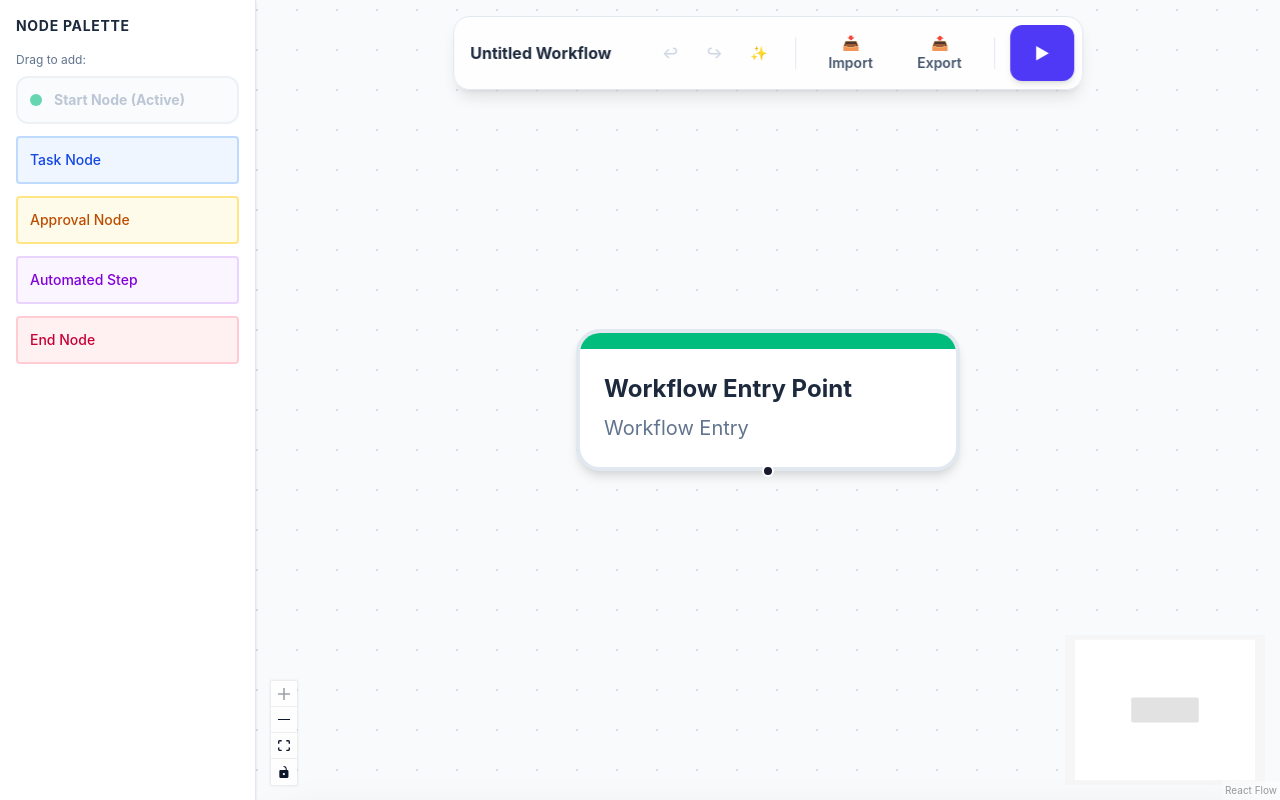
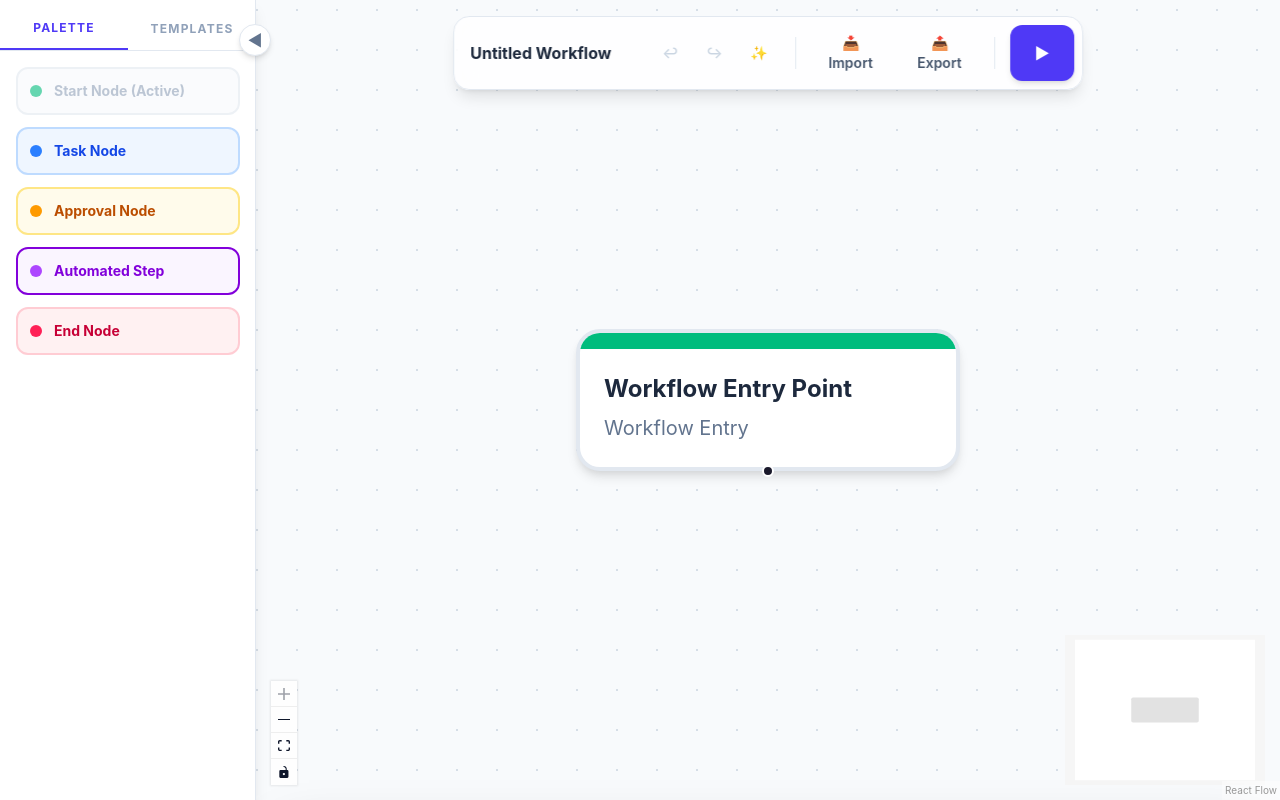
Before and after one commit to RitwikGupta-0501/hr-workflow-designer, a React (Vite) app in the folder hr-workflow/: page / in a window 1280 px wide. Built offline with nearby package versions, Linux system fonts and the light colour scheme.

Commit message:
feat: implement node templates

```diff
--- a/hr-workflow/src/components/Canvas/WorkflowCanvas.tsx
+++ b/hr-workflow/src/components/Canvas/WorkflowCanvas.tsx
@@ -3,6 +3,7 @@ import { ReactFlow, Background, Controls, MiniMap, ReactFlowProvider, useReactFl
 import '@xyflow/react/dist/style.css';
 import { useWorkflowStore } from '../../store/useWorkflowStore';
 import { StartNode, TaskNode, ApprovalNode, AutomatedNode, EndNode } from './CustomNodes';
+import type { WorkflowNodeData } from '../../types';
 
 const nodeTypes = {
     startNode: StartNode,
@@ -16,7 +17,10 @@ const nodeTypes = {
 const FlowRenderer = () => {
     const reactFlowWrapper = useRef<HTMLDivElement>(null);
     const { screenToFlowPosition } = useReactFlow();
-    const { nodes, edges, onNodesChange, onEdgesChange, onConnect, addNode, setSelectedNodeId, selectedNodeId, saveHistory, undo, redo } = useWorkflowStore();
+    const {
+        nodes, edges, onNodesChange, onEdgesChange, onConnect, addNode,
+        setSelectedNodeId, selectedNodeId, saveHistory, undo, redo
+    } = useWorkflowStore();
 
     const onDragOver = useCallback((event: React.DragEvent) => {
         event.preventDefault();
@@ -25,7 +29,6 @@ const FlowRenderer = () => {
 
     useEffect(() => {
         const handleKeyDown = (event: KeyboardEvent) => {
-            // Check for Cmd (Mac) or Ctrl (Windows/Linux)
             if (event.metaKey || event.ctrlKey) {
                 if (event.key === 'z') {
                     if (event.shiftKey) {
@@ -52,13 +55,22 @@ const FlowRenderer = () => {
             const type = event.dataTransfer.getData('application/reactflow');
             if (!type) return;
 
-            // Calculate the exact drop position accounting for zoom and pan
             const position = screenToFlowPosition({
                 x: event.clientX,
                 y: event.clientY,
             });
 
-            addNode(type, position);
+            const templateDataStr = event.dataTransfer.getData('application/template-data');
+
+            // Type the parsed template data!
+            let templateData: Partial<WorkflowNodeData> = {};
+
+            if (templateDataStr) {
+                templateData = JSON.parse(templateDataStr);
+            }
+
+            // Pass it safely to the store
+            addNode(type, position, templateData);
         },
         [screenToFlowPosition, addNode]
     );
--- a/hr-workflow/src/components/Sidebar/Sidebar.tsx
+++ b/hr-workflow/src/components/Sidebar/Sidebar.tsx
@@ -1,21 +1,67 @@
-import React from 'react';
+import React, { useState } from 'react';
 import { useWorkflowStore } from '../../store/useWorkflowStore';
 
 export const Sidebar = () => {
     const nodes = useWorkflowStore((state) => state.nodes);
+    const hasStartNode = nodes.some((n) => n.type === 'startNode');
 
-    const hasStartNode = nodes.some((n) => n.type === 'startNode');
-    const onDragStart = (event: React.DragEvent, nodeType: string) => {
+    const [isOpen, setIsOpen] = useState(true);
+    const [activeTab, setActiveTab] = useState<'palette' | 'templates'>('palette');
+
+    const onDragStart = (event: React.DragEvent, nodeType: string, templateData?: any) => {
         event.dataTransfer.setData('application/reactflow', nodeType);
+
+        // Pass template data if we are dragging a template
+        if (templateData) {
+            event.dataTransfer.setData('application/template-data', JSON.stringify(templateData));
+        }
         event.dataTransfer.effectAllowed = 'move';
+
+        // Create a slick "Ghost" element for the cursor
+        const ghost = document.createElement('div');
+        ghost.className = 'px-4 py-2 bg-indigo-600 text-white font-bold rounded-lg shadow-xl border-2 border-white pointer-events-none absolute -top-[1000px]';
+        ghost.innerHTML = `Adding ${nodeType.replace('Node', '')}...`;
+        document.body.appendChild(ghost);
+
+        event.dataTransfer.setDragImage(ghost, 50, 20);
+
+        // Cleanup ghost after a short delay
+        setTimeout(() => document.body.removeChild(ghost), 100);
     };
 
     return (
-        <aside className="w-64 bg-white border-r border-slate-200 p-4 shadow-sm flex flex-col z-10">
-            <h2 className="text-sm font-bold text-slate-800 mb-4 uppercase tracking-wider">Node Palette</h2>
-            <div className="space-y-3">
-                <div className="text-xs text-slate-500 mb-2">Drag to add:</div>
+        <div className={`relative transition-all duration-500 ease-[cubic-bezier(0.4,0,0.2,1)] ${isOpen ? 'w-64' : 'w-0'} bg-white border-r border-slate-200 flex flex-col shadow-lg z-20`}>
 
+            {/* The Toggle Button (Floats on the edge) */}
+            <button
+                onClick={() => setIsOpen(!isOpen)}
+                className="absolute -right-4 top-6 w-8 h-8 bg-white border border-slate-200 rounded-full shadow-md flex items-center justify-center text-slate-500 hover:text-indigo-600 z-50 transition-transform hover:scale-110"
+            >
+                {isOpen ? '◀' : '▶'}
+            </button>
+
+            {/* Sidebar Content (Hidden when collapsed) */}
+            <div className={`flex flex-col h-full w-64 overflow-hidden transition-opacity duration-300 ${isOpen ? 'opacity-100' : 'opacity-0'}`}>
+
+                {/* Tabs */}
+                <div className="flex border-b border-slate-200 mt-2">
+                    <button
+                        onClick={() => setActiveTab('palette')}
+                        className={`flex-1 py-3 text-xs font-bold tracking-widest uppercase transition-colors ${activeTab === 'palette' ? 'text-indigo-600 border-b-2 border-indigo-600' : 'text-slate-400 hover:text-slate-600'}`}
+                    >
+                        Palette
+                    </button>
+                    <button
+                        onClick={() => setActiveTab('templates')}
+                        className={`flex-1 py-3 text-xs font-bold tracking-widest uppercase transition-colors ${activeTab === 'templates' ? 'text-indigo-600 border-b-2 border-indigo-600' : 'text-slate-400 hover:text-slate-600'}`}
+                    >
+                        Templates
+                    </button>
+                </div>
+
+                <div className="p-4 space-y-3 overflow-y-auto">
+                    {activeTab === 'palette' ? (
+                        <>
                             <div
                                 className={`p-3 rounded-xl border-2 text-sm font-bold flex items-center gap-3 transition-all ${hasStartNode
                                     ? 'bg-slate-50 border-slate-200 text-slate-400 cursor-not-allowed opacity-60'
@@ -28,34 +74,64 @@ export const Sidebar = () => {
                                 {hasStartNode ? 'Start Node (Active)' : 'Start Node'}
                             </div>
 
-                <div
-                    className="p-3 border-2 border-blue-200 bg-blue-50 text-blue-700 rounded cursor-grab font-medium text-sm"
-                    onDragStart={(e) => onDragStart(e, 'taskNode')} draggable
-                >
-                    Task Node
+                            <div className="p-3 bg-blue-50 border-2 border-blue-200 text-blue-700 rounded-xl cursor-grab hover:shadow-md hover:scale-[1.02] text-sm font-bold flex items-center gap-3 transition-all" onDragStart={(event) => onDragStart(event, 'taskNode')} draggable>
+                                <div className="w-3 h-3 rounded-full bg-blue-500" /> Task Node
                             </div>
 
                             <div
-                    className="p-3 border-2 border-amber-200 bg-amber-50 text-amber-700 rounded cursor-grab font-medium text-sm"
+                                className="p-3 border-2 border-amber-200 bg-amber-50 text-amber-700 rounded-xl cursor-grab hover:shadow-md hover:scale-[1.02] text-sm font-bold flex items-center gap-3 transition-all"
                                 onDragStart={(e) => onDragStart(e, 'approvalNode')} draggable
                             >
+                                <div className="w-3 h-3 rounded-full bg-amber-500" />
                                 Approval Node
                             </div>
 
                             <div
-                    className="p-3 border-2 border-purple-200 bg-purple-50 text-purple-700 rounded cursor-grab font-medium text-sm"
+                                className="p-3 border-2 border-puple-200 bg-purple-50 text-purple-700 rounded-xl cursor-grab hover:shadow-md hover:scale-[1.02] text-sm font-bold flex items-center gap-3 transition-all"
                                 onDragStart={(e) => onDragStart(e, 'automatedNode')} draggable
                             >
+                                <div className="w-3 h-3 rounded-full bg-purple-500" />
                                 Automated Step
                             </div>
 
                             <div
-                    className="p-3 border-2 border-rose-200 bg-rose-50 text-rose-700 rounded cursor-grab font-medium text-sm"
+                                className="p-3 border-2 border-rose-200 bg-rose-50 text-rose-700 rounded-xl cursor-grab hover:shadow-md hover:scale-[1.02] text-sm font-bold flex items-center gap-3 transition-all"
                                 onDragStart={(e) => onDragStart(e, 'endNode')} draggable
                             >
+                                <div className="w-3 h-3 rounded-full bg-rose-500" />
                                 End Node
                             </div>
+                        </>
+                    ) : (
+                        <>
+                            {/* TEMPLATES TAB */}
+                            <div className="text-xs text-slate-500 mb-2 italic">Pre-configured blocks</div>
+
+                            <div
+                                className="p-3 bg-gradient-to-r from-amber-50 to-orange-50 border-2 border-amber-200 text-amber-800 rounded-xl cursor-grab hover:shadow-md hover:scale-[1.02] text-sm font-bold transition-all"
+                                onDragStart={(event) => onDragStart(event, 'approvalNode', { title: 'Director Sign-off', role: 'Director' })}
+                                draggable
+                            >
+                                <div className="flex items-center gap-2 mb-1">
+                                    <span>👑</span> Director Approval
                                 </div>
-        </aside>
+                                <div className="text-[10px] font-normal text-amber-600">Requires Director role</div>
+                            </div>
+
+                            <div
+                                className="p-3 bg-gradient-to-r from-purple-50 to-indigo-50 border-2 border-purple-200 text-purple-800 rounded-xl cursor-grab hover:shadow-md hover:scale-[1.02] text-sm font-bold transition-all"
+                                onDragStart={(event) => onDragStart(event, 'automatedNode', { title: 'Slack Notification', actionId: 'send_slack' })}
+                                draggable
+                            >
+                                <div className="flex items-center gap-2 mb-1">
+                                    <span>💬</span> Send Slack Msg
+                                </div>
+                                <div className="text-[10px] font-normal text-purple-600">Pre-configured automation</div>
+                            </div>
+                        </>
+                    )}
+                </div>
+            </div>
+        </div>
     );
 };
--- a/hr-workflow/src/store/useWorkflowStore.ts
+++ b/hr-workflow/src/store/useWorkflowStore.ts
@@ -33,7 +33,7 @@ interface WorkflowState {
     onNodesChange: OnNodesChange<Node<WorkflowNodeData>>;
     onEdgesChange: OnEdgesChange;
     onConnect: OnConnect;
-    addNode: (type: string, position: { x: number, y: number }) => void;
+    addNode: (type: string, position: { x: number, y: number }, templateData: Partial<WorkflowNodeData>) => void;
     updateNodeData: (id: string, data: Partial<WorkflowNodeData>) => void;
     deleteNode: (id: string) => void;
     setSelectedNodeId: (id: string | null) => void;
@@ -185,17 +185,21 @@ export const useWorkflowStore = create<WorkflowState>()(
             }
         },
 
-        addNode: (type, position) => {
+        addNode: (type, position, initialData) => {
             get().saveHistory();
             const id = `${type}-${Date.now()}`;
+
             const newNode: Node<WorkflowNodeData> = {
                 id,
                 type,
                 position,
-                data: { title: `New ${type.replace('Node', '')}` }
+                data: {
+                    title: `New ${type.replace('Node', '')}`,
+                    ...initialData
+                }
             };
+
             set({ nodes: [...get().nodes, newNode] });
-            get().validateWorkflow();
         },
 
         deleteNode: (id) => {
```
Lines whose indentation alone changed are shown as unchanged.
